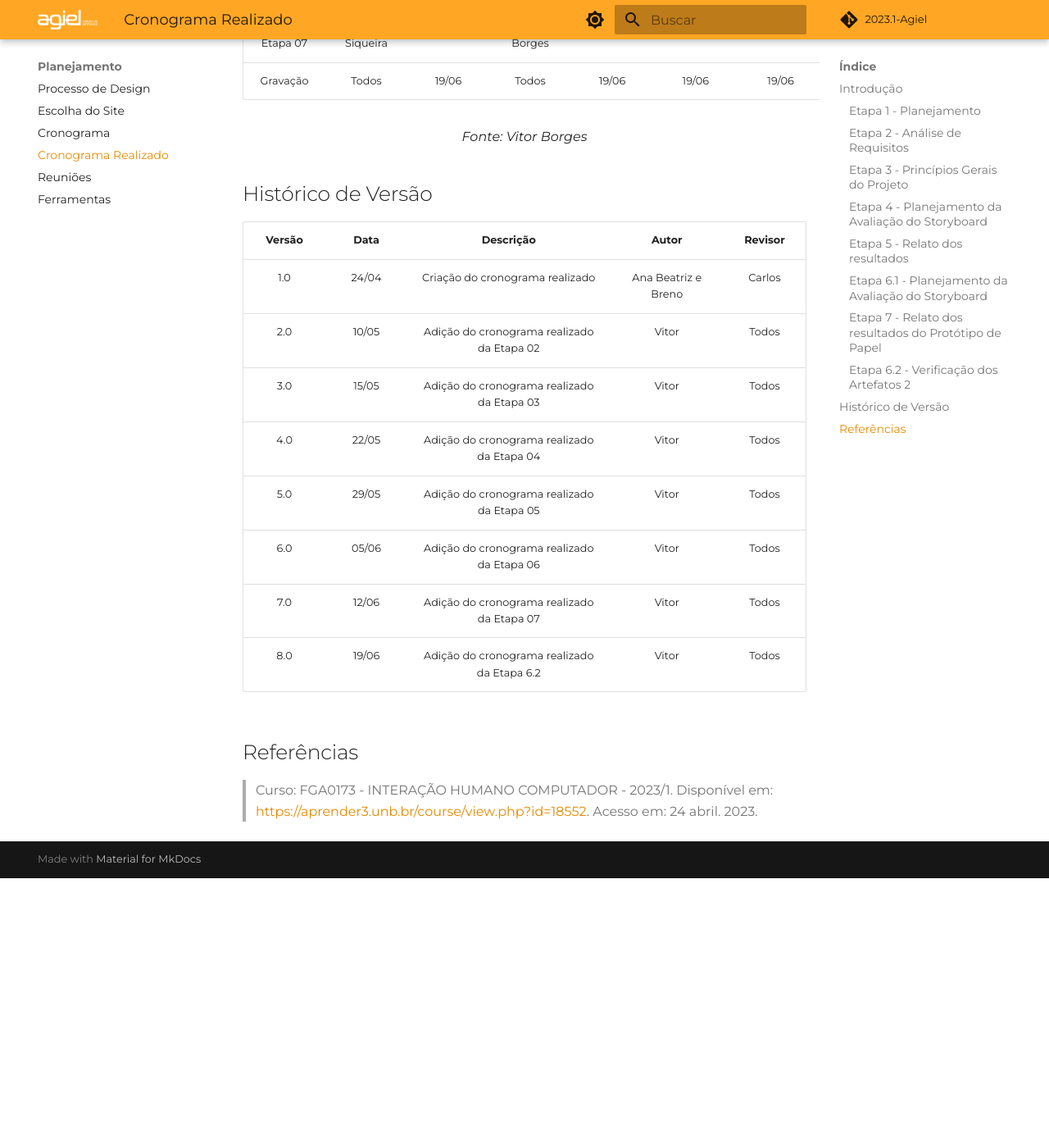
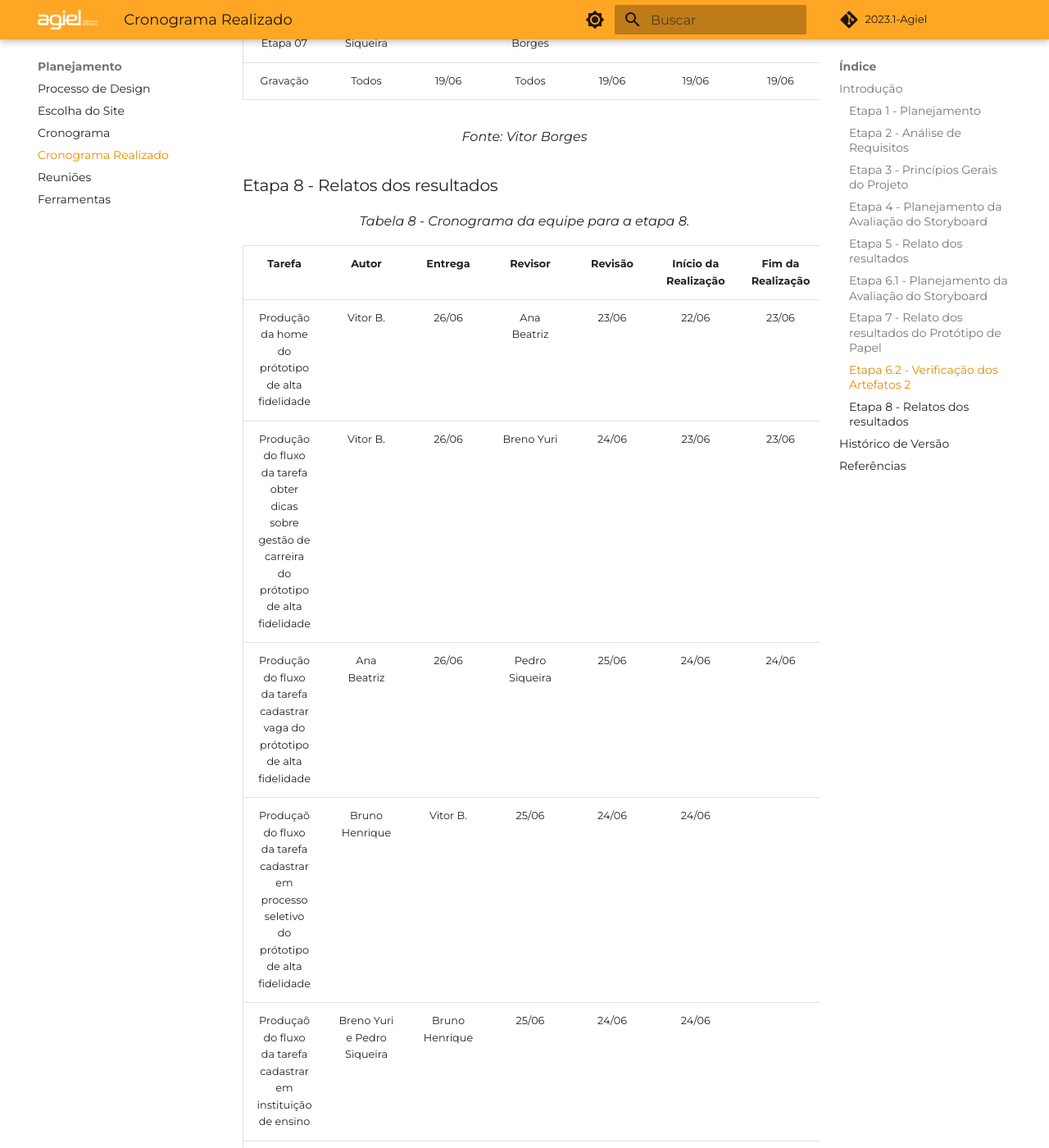
Before and after one commit to Interacao-Humano-Computador/2023.1-Agiel, an MkDocs documentation site: the page built from docs/planejamento/cronograma_realizado.md, in a window 1280 px wide and 1400 px high, scrolled down 7438 px. Shown: the whole window at 82% size. Built offline with MkDocs 1.6.1 and Material for MkDocs 9.7.7, drawn with Linux system fonts in a browser that asks for light colours; some web fonts are replaced; comment, search, counter and statistics services are not loaded; before the commit the page ends 8509 px from its top, so only the background shows below that; some of the changed text lies outside the part shown.

Commit message:
docs: adicionado cronograma realizado da etapa 08

```diff
--- a/docs/planejamento/cronograma_realizado.md
+++ b/docs/planejamento/cronograma_realizado.md
@@ -136,6 +136,23 @@ O cronograma realizado é um documento que descreve as atividades que foram exec
 
 <figcaption align="center">Fonte: Vitor Borges</figcaption>
 
+### Etapa 8 - Relatos dos resultados
+
+<figcaption align="center">Tabela 8 - Cronograma da equipe para a etapa 8.</figcaption>
+
+| Tarefa | Autor | Entrega | Revisor | Revisão | Início da Realização | Fim da Realização |
+|:------:|:-----:|:-------:|:-------:|:-------:|:--------------------:|:-----------------:|
+| Produção da home do prótotipo de alta fidelidade | Vitor B. |  26/06  | Ana Beatriz |  23/06 | 22/06 | 23/06 |
+| Produção do fluxo da tarefa obter dicas sobre gestão de carreira do prótotipo de alta fidelidade | Vitor B. |  26/06  | Breno Yuri |  24/06  | 23/06 | 23/06 |
+| Produção do fluxo da tarefa cadastrar vaga do prótotipo de alta fidelidade | Ana Beatriz | 26/06 |Pedro Siqueira | 25/06  | 24/06 | 24/06 |
+| Produçaõ do fluxo da tarefa cadastrar em processo seletivo do prótotipo de alta fidelidade | Bruno Henrique | Vitor B. | 25/06  | 24/06 | 24/06 |
+| Produçaõ do fluxo da tarefa cadastrar em instituição de ensino | Breno Yuri e Pedro Siqueira | Bruno Henrique | 25/06  | 24/06 | 24/06 |
+| Relatos dos resultados do protótipo de alta fidelidade | Todos |  26/06  | Todos |  26/06  |        26/06         |       26/06       |
+|        Gravação                                        | Todos |  27/06  | Todos                  |  26/06  |        26/06        |       26/06       |
+
+
+<figcaption align="center">Fonte: Vitor Borges</figcaption>
+
 ## Histórico de Versão
 
 | Versão | Data  |            Descrição              |     Autor      |    Revisor    |
@@ -148,6 +165,7 @@ O cronograma realizado é um documento que descreve as atividades que foram exec
 | 6.0 | 05/06 | Adição do cronograma realizado da Etapa 06 | Vitor | Todos |
 | 7.0 | 12/06 | Adição do cronograma realizado da Etapa 07 | Vitor | Todos |
 | 8.0 | 19/06 | Adição do cronograma realizado da Etapa 6.2 | Vitor | Todos |
+| 9.0 | 26/06 | Adição do cronograma realizado da Etapa 08 | Vitor | Todos |
 
 ## Referências
 
```
